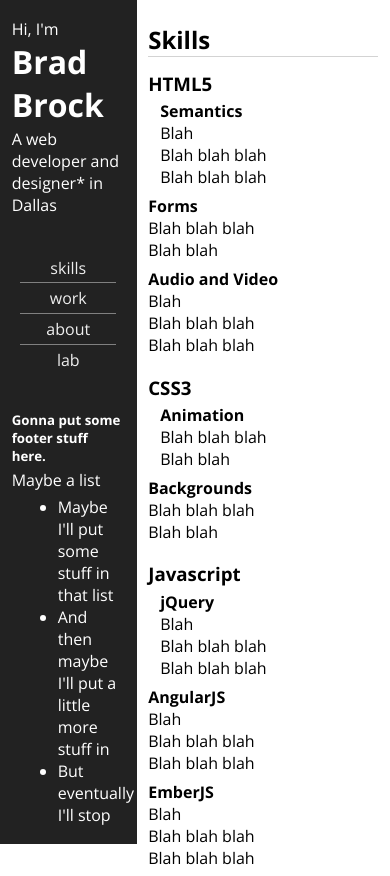
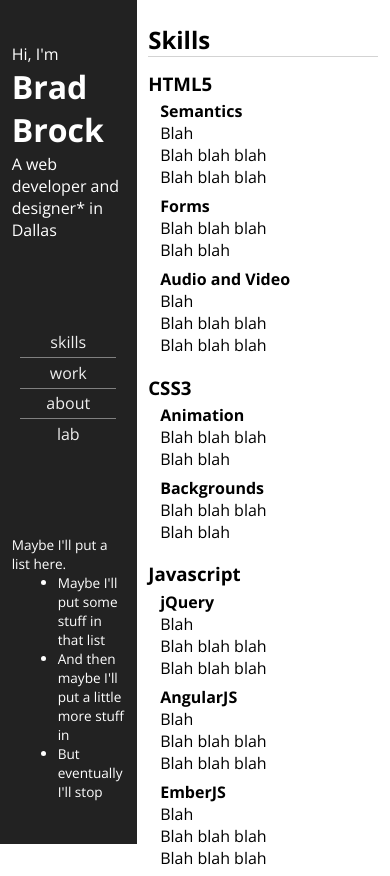
Before and after one commit to Spyrojoe/VBT4.0, a PHP site: page / in a window 390 px wide. Run offline with PHP 8.4, Linux system fonts and the light colour scheme; some libraries are stand-ins or nearby versions.

Commit message:
Added media query, typography tweaks

```diff
--- a/index.html
+++ b/index.html
@@ -4,6 +4,7 @@
 	<title>Brad's Root Template - v4.0</title>
 	<meta name="viewport" content="width=device-width, initial-scale=1">
 	<link rel="stylesheet" type="text/css" href="style.css">
+	<link rel="stylesheet" type="text/css" href="min1200.css">
 	<link href='http://fonts.googleapis.com/css?family=Source+Sans+Pro:200,300,400|Open+Sans:400,300,600,700' rel='stylesheet' type='text/css'>
 	<script src="http://ajax.googleapis.com/ajax/libs/jquery/1.11.1/jquery.min.js"></script>
 	<script type="text/javascript" src="js/script.js"></script>
@@ -28,8 +29,7 @@
 			</ul>
 		</nav>
 		<footer>
-			<h5>Gonna put some footer stuff here.</h5>
-			<p>Maybe a list</p>
+			<p>Maybe I'll put a list here.</p>
 			<ul>
 				<li>Maybe I'll put some stuff in that list</li>
 				<li>And then maybe I'll put a little more stuff in</li>
--- /dev/null
+++ b/min1200.css
@@ -0,0 +1,5 @@
+@media screen and (min-width: 1200px){
+	body{
+		font-size: 1.2em;
+	}
+}
--- a/style.css
+++ b/style.css
@@ -79,12 +79,8 @@ main{
 }
 .col{
 	display: inline-block;
-	margin-right: 8%;
-	margin: 0 8% 3% auto;
+	margin: 0 8% 3% 12px;
 	vertical-align: top;
-}
-.col:first-of-type{
-	margin-left: 12px;
 }
 nav{
 	text-align: center;
@@ -105,9 +101,8 @@ nav a{
 	text-decoration: none;
 	color: #eee;
 }
-footer p{
-	margin: 4% auto;
-	font-size: 1em;
+footer{
+	font-size: .85em;
 }
 footer ul{
 	list-style: disc;
```
